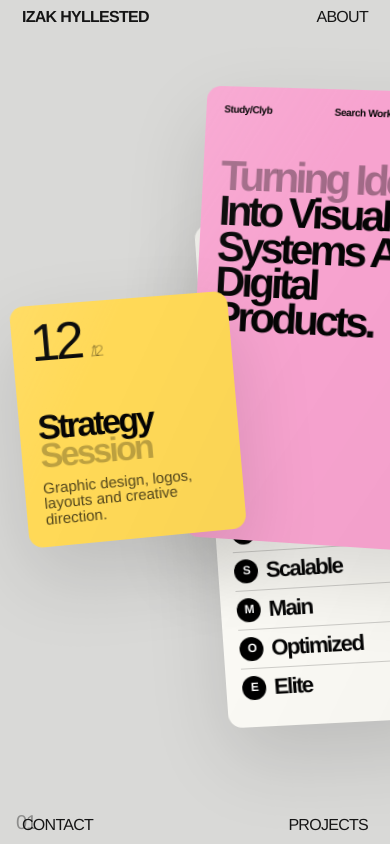
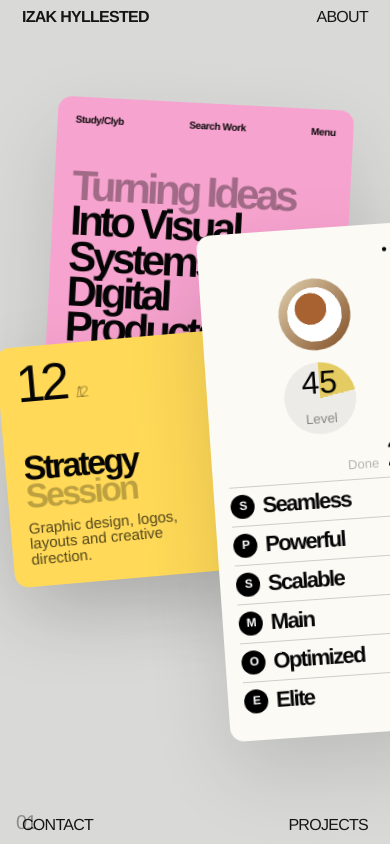
Before and after one commit to izakjonathan/port2, a Next.js app: page / in a window 390 px wide. Shown: the top 844 px of the page. Built offline with nearby package versions, Linux system fonts and the light colour scheme.

Commit message:
Replace project with latest ZIP build

```diff
--- a/app/globals.css
+++ b/app/globals.css
@@ -1001,131 +1001,55 @@ select {
 
 
 
+
+
 /* =====================================================
-   V16 HARD ANIMATION BUILD
-   This targets the ACTUAL active classes:
-   .hero-card-main, .hero-card-strategy, .hero-card-profile,
-   .project-card, .service-card, .home-hero, .work-section,
-   .services-section, .about-section.
+   V17 CENTERED MOBILE ANIMATION FIX
+   Hard fix: animation no longer replaces positioning transforms.
+   Actual mobile classes are centered with explicit left/right/width rules.
+   Tap 1 brings forward, tap 2 opens.
    ===================================================== */
 
 :root{
-  --motion-speed:520ms;
+  --motion-speed:430ms;
   --motion-ease:cubic-bezier(.16,1,.3,1);
 }
 
-/* Visible animated light field */
-body::before{
-  content:"";
-  position:fixed;
-  inset:-25%;
-  z-index:0;
-  pointer-events:none;
-  background:
-    radial-gradient(circle at calc(50% + var(--pointer-x,0) * 18%) calc(40% + var(--pointer-y,0) * 14%), rgba(255,255,255,.35), transparent 26%),
-    radial-gradient(circle at 18% 25%, rgba(255,135,201,.22), transparent 28%),
-    radial-gradient(circle at 85% 70%, rgba(255,229,80,.2), transparent 30%);
-  filter:blur(14px);
-  opacity:.9;
-  animation:bgBreath 8s ease-in-out infinite alternate;
-  transform:translate3d(calc(var(--pointer-x,0) * -24px), calc(var(--pointer-y,0) * -24px), 0);
+/* Keep menu fixed and readable */
+.fixed-menu{
+  z-index:10000 !important;
 }
 
-.site-home{
-  position:relative;
-  z-index:1;
+.fixed-menu-inner{
+  padding-left:22px !important;
+  padding-right:22px !important;
 }
 
-/* Actual animated cards */
+/* Motion should affect z-index/shadow/scale only by default, not page positioning */
 .motion-card{
   z-index:var(--card-z,1) !important;
   cursor:pointer;
   touch-action:manipulation;
-  transform:
-    translate3d(var(--px,0px), calc(var(--py,0px) + var(--float-y,0px)), 0)
-    rotateX(var(--tilt-x,0deg))
-    rotateY(var(--tilt-y,0deg))
-    rotate(var(--r,0deg))
-    scale(var(--card-scale,1)) !important;
   transition:
     transform var(--motion-speed) var(--motion-ease),
     box-shadow var(--motion-speed) var(--motion-ease),
     filter var(--motion-speed) var(--motion-ease),
     opacity var(--motion-speed) var(--motion-ease);
-  will-change:transform, box-shadow, filter;
-  transform-style:preserve-3d;
-}
-
-.motion-card::before{
-  content:"";
-  position:absolute;
-  inset:0;
-  border-radius:inherit;
-  pointer-events:none;
-  background:linear-gradient(120deg, rgba(255,255,255,.28), transparent 34%, rgba(0,0,0,.08));
-  opacity:.28;
-  animation:cardGlint 4.8s ease-in-out infinite;
+  will-change:transform;
 }
 
 .motion-card.is-card-front{
-  --card-scale:1.045;
-  box-shadow:0 56px 145px rgba(0,0,0,.32) !important;
-  filter:saturate(1.12) contrast(1.03);
+  box-shadow:0 42px 115px rgba(0,0,0,.28) !important;
+  filter:saturate(1.08) contrast(1.02);
 }
 
-.motion-card:active{
-  --card-scale:.985;
-}
-
-/* Obvious constant floating on the real hero cards */
-.hero-card-main{
-  animation:floatMain 3.8s ease-in-out infinite;
-}
-
-.hero-card-strategy{
-  animation:floatStrategy 3.2s ease-in-out infinite;
-}
-
-.hero-card-profile{
-  animation:floatProfile 4.4s ease-in-out infinite;
-}
-
-.project-card,
-.service-card{
-  animation:floatSmall 5.4s ease-in-out infinite;
-  animation-delay:calc(var(--card-z,1) * -45ms);
-}
-
-/* Scroll/section/reactive movement on real section elements */
-.background-word{
-  animation:wordDrift 9s ease-in-out infinite alternate;
-  transform:translate3d(calc(var(--pointer-x,0) * -34px), calc(var(--section-progress,0) * -48px), 0);
-}
-
-.section-heading{
-  animation:headingSlide 900ms var(--motion-ease) both;
-}
-
-.home-hero{
-  perspective:1200px;
-}
-
-.work-section,
-.services-section,
-.about-section{
-  transform:translate3d(0, calc((1 - var(--section-progress,0)) * 22px), 0);
-  transition:transform 400ms var(--motion-ease);
-}
-
-/* Reveal system */
+/* Entrance/reveal animation that does not permanently override card placement */
 [data-reveal-motion]{
   opacity:0;
-  filter:blur(10px);
-  transform:translate3d(0,34px,0) scale(.97);
 }
 
 .motion-ready [data-reveal-motion]{
-  animation:revealUp 850ms var(--motion-ease) forwards;
+  animation:revealFadeIn 620ms var(--motion-ease) forwards;
   animation-delay:var(--reveal-delay, var(--stagger, 0ms));
 }
 
@@ -1133,103 +1057,111 @@ body::before{
   opacity:1;
 }
 
-/* Menu entrance only; no parallax */
-.fixed-menu{
-  animation:menuAppear 650ms var(--motion-ease) both;
+/* Desktop: preserve original rotations and add only subtle vertical lift */
+.hero-card-main.motion-card{
+  transform:translate3d(0, var(--motion-lift,0px), 0) rotate(3deg) scale(var(--card-scale,1)) !important;
+  animation:heroFloatMain 4.4s ease-in-out infinite;
 }
 
-.fixed-menu-footer{
-  animation-name:menuAppearBottom;
+.hero-card-strategy.motion-card{
+  transform:translate3d(0, var(--motion-lift,0px), 0) rotate(-5deg) scale(var(--card-scale,1)) !important;
+  animation:heroFloatStrategy 4s ease-in-out infinite;
 }
 
-.fixed-menu,
-.fixed-menu *{
-  transform:none !important;
+.hero-card-profile.motion-card{
+  transform:translate3d(0, var(--motion-lift,0px), 0) rotate(-4deg) scale(var(--card-scale,1)) !important;
+  animation:heroFloatProfile 5.2s ease-in-out infinite;
 }
 
-/* Keyframes */
-@keyframes bgBreath{
-  from{opacity:.62; transform:translate3d(calc(var(--pointer-x,0) * -18px), calc(var(--pointer-y,0) * -18px), 0) scale(1)}
-  to{opacity:.95; transform:translate3d(calc(var(--pointer-x,0) * -30px), calc(var(--pointer-y,0) * -30px), 0) scale(1.08)}
+.hero-card.motion-card.is-card-front{
+  --card-scale:1.035;
 }
 
-@keyframes cardGlint{
-  0%,100%{opacity:.12}
-  50%{opacity:.42}
+/* Mobile centering: explicit hard positions for active hero cards */
+@media(max-width:900px){
+  .fixed-menu-inner{
+    padding-left:22px !important;
+    padding-right:22px !important;
   }
 
-@keyframes floatMain{
-  0%,100%{--float-y:0px}
-  50%{--float-y:-22px}
+  .home-hero{
+    overflow:hidden !important;
   }
 
-@keyframes floatStrategy{
-  0%,100%{--float-y:0px}
-  50%{--float-y:24px}
+  .hero-card-main.motion-card{
+    left:50% !important;
+    right:auto !important;
+    width:min(76vw, 320px) !important;
+    transform:
+      translateX(-50%)
+      translate3d(0, var(--motion-lift,0px), 0)
+      rotate(3deg)
+      scale(var(--card-scale,1)) !important;
+    transform-origin:center center !important;
   }
 
-@keyframes floatProfile{
-  0%,100%{--float-y:0px}
-  50%{--float-y:-16px}
+  .hero-card-strategy.motion-card{
+    left:50% !important;
+    right:auto !important;
+    width:min(58vw, 250px) !important;
+    transform:
+      translateX(-84%)
+      translate3d(0, var(--motion-lift,0px), 0)
+      rotate(-5deg)
+      scale(var(--card-scale,1)) !important;
+    transform-origin:center center !important;
   }
 
-@keyframes floatSmall{
-  0%,100%{--float-y:0px}
-  50%{--float-y:-12px}
+  .hero-card-profile.motion-card{
+    left:50% !important;
+    right:auto !important;
+    width:min(58vw, 250px) !important;
+    transform:
+      translateX(8%)
+      translate3d(0, var(--motion-lift,0px), 0)
+      rotate(-4deg)
+      scale(var(--card-scale,1)) !important;
+    transform-origin:center center !important;
   }
 
-@keyframes wordDrift{
-  from{letter-spacing:-.14em; opacity:.34}
-  to{letter-spacing:-.08em; opacity:.52}
+  .hero-card.motion-card.is-card-front{
+    --card-scale:1.025;
+  }
 }
 
-@keyframes headingSlide{
-  from{opacity:0; transform:translateY(18px)}
-  to{opacity:1; transform:translateY(0)}
+/* Project/service cards: keep them within the viewport on mobile */
+@media(max-width:900px){
+  .project-card.motion-card,
+  .service-card.motion-card{
+    max-width:86vw !important;
+    transform:translate3d(0, var(--motion-lift,0px), 0) rotate(var(--card-rotate, 0deg)) scale(var(--card-scale,1)) !important;
+  }
 }
 
-@keyframes revealUp{
+@keyframes revealFadeIn{
+  from{
+    opacity:0;
+    filter:blur(8px);
+  }
   to{
     opacity:1;
     filter:blur(0);
-    transform:translate3d(0,0,0) scale(1);
   }
 }
 
-@keyframes menuAppear{
-  from{opacity:0; transform:translateY(-14px)}
-  to{opacity:1; transform:translateY(0)}
+@keyframes heroFloatMain{
+  0%,100%{margin-top:0}
+  50%{margin-top:-10px}
 }
 
-@keyframes menuAppearBottom{
-  from{opacity:0; transform:translateY(14px)}
-  to{opacity:1; transform:translateY(0)}
+@keyframes heroFloatStrategy{
+  0%,100%{margin-top:0}
+  50%{margin-top:9px}
 }
 
-@media(max-width:900px){
-  :root{
-    --motion-speed:390ms;
-  }
-
-  .motion-card.is-card-front{
-    --card-scale:1.03;
-  }
-
-  .hero-card-main{
-    animation-duration:3.1s;
-  }
-
-  .hero-card-strategy{
-    animation-duration:2.8s;
-  }
-
-  .hero-card-profile{
-    animation-duration:3.6s;
-  }
-
-  body::before{
-    opacity:.75;
-  }
+@keyframes heroFloatProfile{
+  0%,100%{margin-top:0}
+  50%{margin-top:-7px}
 }
 
 @media(prefers-reduced-motion:reduce){
@@ -1239,8 +1171,4 @@ body::before{
     animation:none !important;
     transition:none !important;
   }
-
-  .motion-card{
-    transform:rotate(var(--r,0deg)) !important;
 }
-}
--- a/app/page.js
+++ b/app/page.js
@@ -11,12 +11,9 @@ export default function Home() {
   useEffect(() => {
     const cards = Array.from(document.querySelectorAll("[data-card-layer]"));
     const revealItems = Array.from(document.querySelectorAll("[data-reveal-motion]"));
-    const motionSections = Array.from(document.querySelectorAll("[data-motion-section]"));
 
     let raf = 0;
     let scrollY = window.scrollY;
-    let pointerX = window.innerWidth / 2;
-    let pointerY = window.innerHeight / 2;
 
     const bringToFront = (card) => {
       cards.forEach((item, index) => {
@@ -31,39 +28,17 @@ export default function Home() {
 
     const update = () => {
       raf = 0;
-
-      const centerX = window.innerWidth / 2;
-      const centerY = window.innerHeight / 2;
-      const moveX = (pointerX - centerX) / centerX;
-      const moveY = (pointerY - centerY) / centerY;
-
-      document.documentElement.style.setProperty("--pointer-x", moveX.toFixed(4));
-      document.documentElement.style.setProperty("--pointer-y", moveY.toFixed(4));
       document.documentElement.style.setProperty("--scroll-y", `${scrollY}px`);
 
       cards.forEach((card) => {
+        const depth = Number(card.dataset.depth || 0);
         const rect = card.getBoundingClientRect();
-        const depth = Number(card.dataset.depth || 0);
-        const rotate = Number(card.dataset.rotate || 0);
-        const localX = (pointerX - (rect.left + rect.width / 2)) / Math.max(rect.width, 1);
-        const localY = (pointerY - (rect.top + rect.height / 2)) / Math.max(rect.height, 1);
-        const scrollOffset = scrollY * depth * -0.07;
-        const x = moveX * depth * 34;
-        const y = scrollOffset + moveY * depth * 22;
-        const tiltX = localY * depth * -9;
-        const tiltY = localX * depth * 11;
+        const viewportCenter = window.innerHeight / 2;
+        const cardCenter = rect.top + rect.height / 2;
+        const distance = (cardCenter - viewportCenter) / window.innerHeight;
+        const lift = Math.max(-18, Math.min(18, distance * depth * -28));
 
-        card.style.setProperty("--px", `${x.toFixed(2)}px`);
-        card.style.setProperty("--py", `${y.toFixed(2)}px`);
-        card.style.setProperty("--tilt-x", `${tiltX.toFixed(2)}deg`);
-        card.style.setProperty("--tilt-y", `${tiltY.toFixed(2)}deg`);
-        card.style.setProperty("--r", `${rotate}deg`);
-      });
-
-      motionSections.forEach((section) => {
-        const rect = section.getBoundingClientRect();
-        const progress = Math.min(1, Math.max(0, 1 - rect.top / window.innerHeight));
-        section.style.setProperty("--section-progress", progress.toFixed(3));
+        card.style.setProperty("--motion-lift", `${lift.toFixed(2)}px`);
       });
     };
 
@@ -74,7 +49,7 @@ export default function Home() {
     cards.forEach((card, index) => {
       const baseZ = Number(card.dataset.baseZ || index + 1);
       card.style.setProperty("--card-z", String(baseZ));
-      card.style.setProperty("--stagger", `${index * 90}ms`);
+      card.style.setProperty("--stagger", `${index * 75}ms`);
 
       card.addEventListener("click", (event) => {
         if (activeCardRef.current !== card) {
@@ -96,7 +71,7 @@ export default function Home() {
     }, { threshold: 0.08, rootMargin: "0px 0px -4% 0px" });
 
     revealItems.forEach((item, index) => {
-      item.style.setProperty("--reveal-delay", `${index * 65}ms`);
+      item.style.setProperty("--reveal-delay", `${index * 55}ms`);
       observer.observe(item);
     });
 
@@ -105,23 +80,7 @@ export default function Home() {
       requestUpdate();
     };
 
-    const onPointerMove = (event) => {
-      pointerX = event.clientX;
-      pointerY = event.clientY;
-      requestUpdate();
-    };
-
-    const onOrientation = (event) => {
-      if (typeof event.gamma === "number") {
-        pointerX = window.innerWidth / 2 + event.gamma * 15;
-        pointerY = window.innerHeight / 2 + (event.beta || 0) * 8;
-        requestUpdate();
-      }
-    };
-
     window.addEventListener("scroll", onScroll, { passive: true });
-    window.addEventListener("pointermove", onPointerMove, { passive: true });
-    window.addEventListener("deviceorientation", onOrientation, { passive: true });
 
     requestAnimationFrame(() => {
       document.body.classList.add("motion-ready");
@@ -130,8 +89,6 @@ export default function Home() {
 
     return () => {
       window.removeEventListener("scroll", onScroll);
-      window.removeEventListener("pointermove", onPointerMove);
-      window.removeEventListener("deviceorientation", onOrientation);
       observer.disconnect();
       if (raf) cancelAnimationFrame(raf);
     };
@@ -140,10 +97,11 @@ export default function Home() {
 
 
 
+
   return (
     <main className="site-home">
       <section className="home-hero" data-motion-section aria-label="Portfolio introduction">
-        <article className="hero-card hero-card-main motion-card" data-card-layer data-base-z="30" data-depth="1.15" data-rotate="3" data-reveal-motion>
+        <article className="hero-card hero-card-main motion-card">
           <div className="hero-card-meta" data-reveal-motion>
             <strong>Study/Clyb</strong>
             <span>Search Work</span>
@@ -156,7 +114,7 @@ export default function Home() {
           </h1>
         </article>
 
-        <article className="hero-card hero-card-strategy motion-card" data-card-layer data-base-z="65" data-depth="1.8" data-rotate="-5" data-reveal-motion>
+        <article className="hero-card hero-card-strategy motion-card">
           <div className="strategy-count">
             12 <span>/12</span>
           </div>
@@ -168,7 +126,7 @@ export default function Home() {
           <p>Graphic design, logos, layouts and creative direction.</p>
         </article>
 
-        <article className="hero-card hero-card-profile motion-card" data-card-layer data-base-z="20" data-depth="0.85" data-rotate="-4" data-reveal-motion>
+        <article className="hero-card hero-card-profile motion-card">
           <div className="profile-dots">•••</div>
           <div className="profile-dot" />
           <div className="level-ring">
```
Also changed, not shown: BUILD_NOTES_V17_CENTERED_MOBILE.txt (added). Lines whose indentation alone changed are shown as unchanged.
